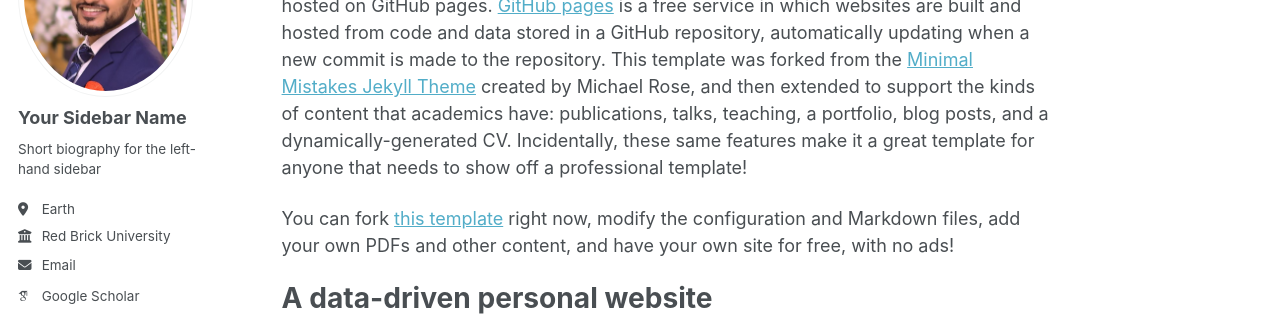
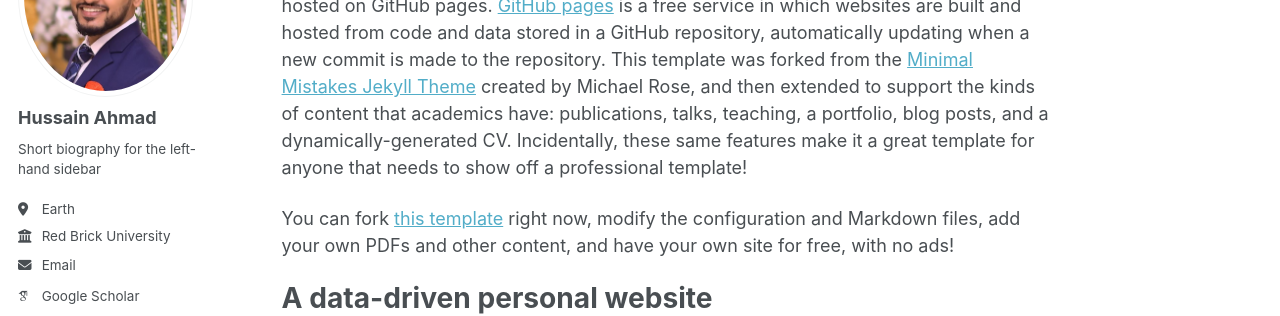
Before and after one commit to hussain1549/hussain15049.github.io, a Jekyll site: the page built from _pages/about.md, in a window 1280 px wide. Shown: the part 206-522 px from the top of the page. Built offline with Jekyll 4.4.1, drawn with Linux system fonts in a browser that asks for light colours; some web fonts are replaced; a script bundle is joined from its source files by our own code; library files that are not in the unit come from our copies.

Commit message:
Update _config.yml

```diff
--- a/_config.yml
+++ b/_config.yml
@@ -24,7 +24,7 @@ repository               : "hussain15049.github.io"
 author:
   # Biographic information
   avatar           : "hussain.png"
-  name             : "Your Sidebar Name"
+  name             : "Hussain Ahmad"
   pronouns         : # example: "she/her"
   bio              : "Short biography for the left-hand sidebar"
   location         : "Earth"
```
